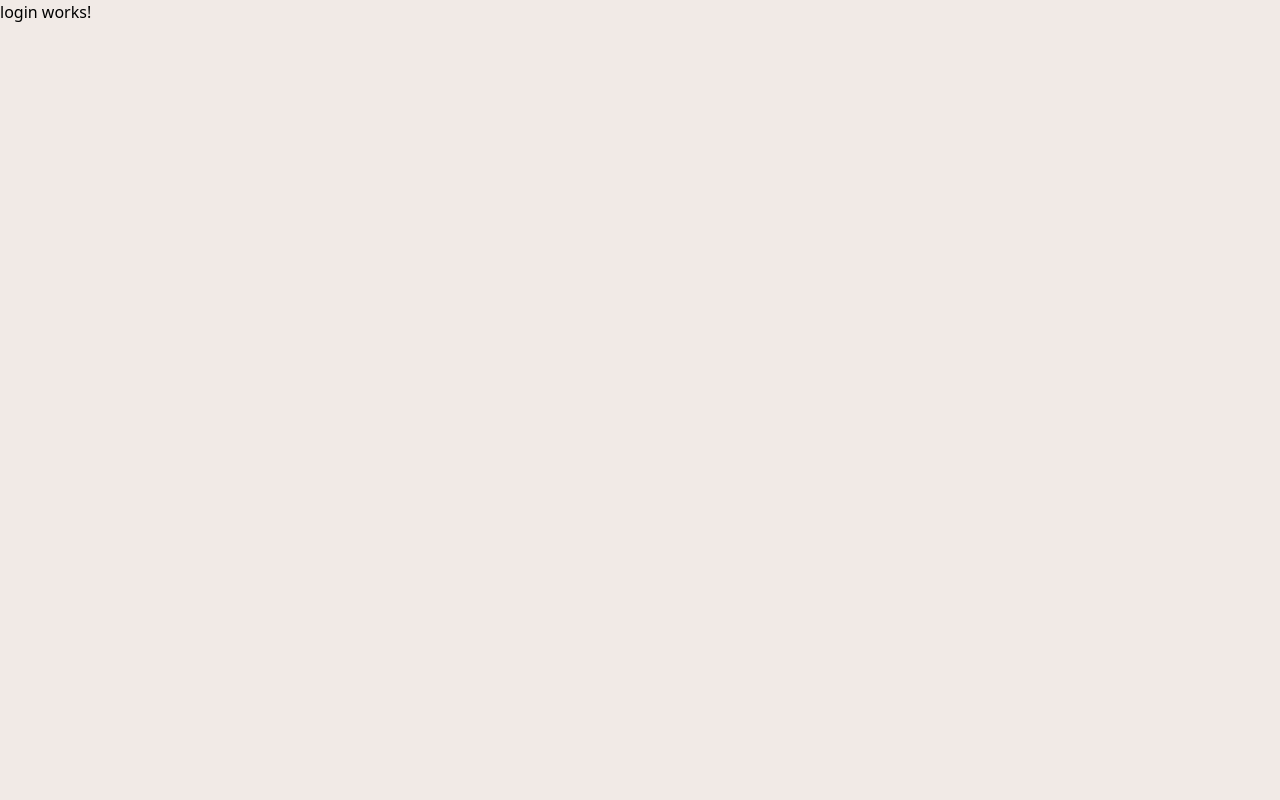
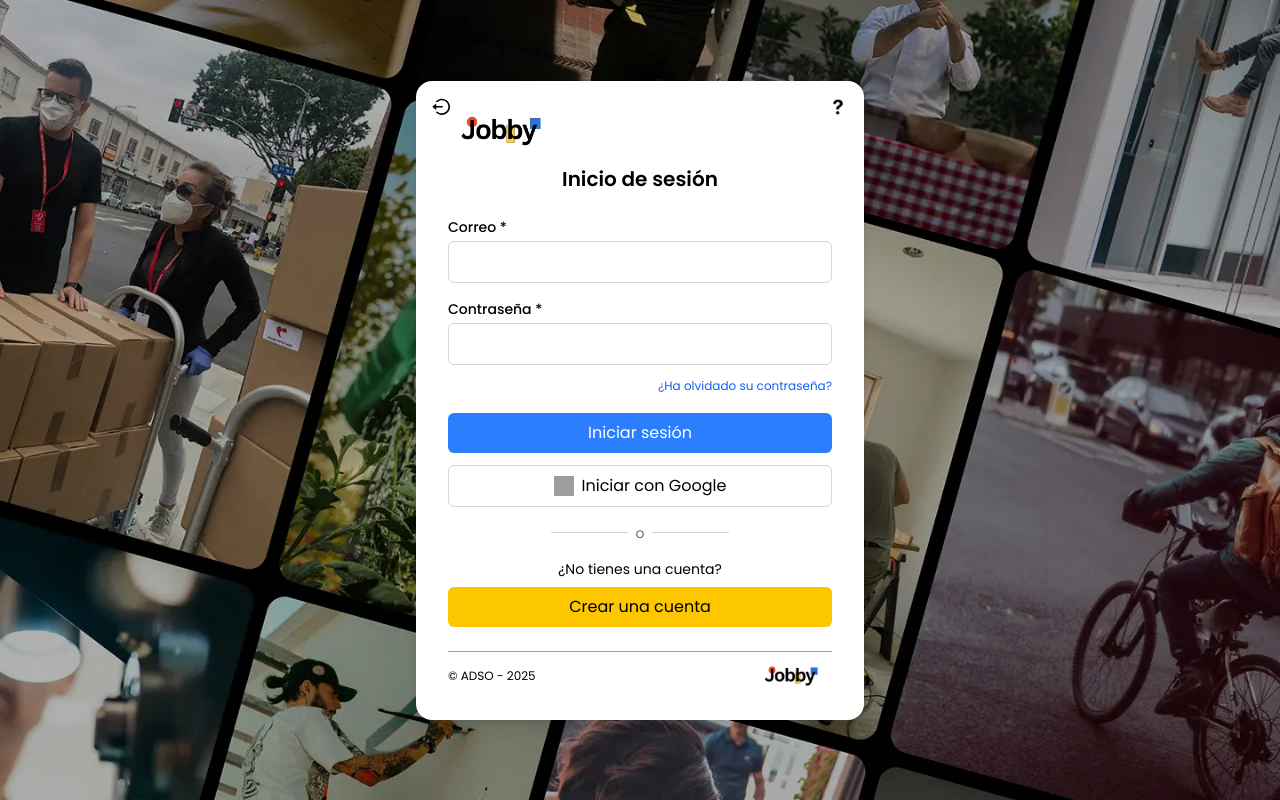
Before and after one commit to JuanesPachon/Jobby, an Angular app in the folder client/: page /login in a window 1280 px wide. Built offline with nearby package versions, Linux system fonts and the light colour scheme; grey boxes are pictures that could not be loaded.

Commit message:
Feat(auth): add login view

```diff
--- a/client/src/app/features/auth/login/login.html
+++ b/client/src/app/features/auth/login/login.html
@@ -1 +1,68 @@
-<p>login works!</p>
+<div class="min-h-screen flex items-center justify-center font-poppins bg-cover bg-center bg-[url('/images/WebP/dashboard_inicio_sesion.webp')]">
+  <main class="bg-white rounded-2xl shadow-lg p-8 w-full max-w-md relative font-poppins ">
+
+    <!-- Botón atrás -->
+    <button class="absolute top-4 left-4">
+      <img src="/icons/return-pg_icon.svg" alt="Atrás" class="w-5 h-5">
+    </button>
+
+    <!-- Icono ayuda -->
+    <button class="absolute top-4 right-4">
+      <img src="/icons/help_icon.svg" alt="Ayuda" class="w-5 h-5">
+    </button>
+
+    <!-- Logo -->
+    <div class="text-center mb-4">
+      <img src="/images/LOGO/png_sin_fondo/fondo_blanco.png" alt="Jobby Logo" class="h-7 md:h-9">
+    </div>
+
+    <!-- Título -->
+    <h2 class="text-center text-xl font-semibold mb-6">Inicio de sesión</h2>
+
+    <!-- Formulario -->
+    <form>
+      <div class="mb-4">
+        <label for="email" class="block text-sm font-medium mb-1">Correo *</label>
+        <input id="email" type="email" class="w-full border border-gray-300 rounded-md px-4 py-2 focus:outline-none focus:ring-2 focus:ring-blue-400">
+      </div>
+
+      <div class="mb-2">
+        <label for="password" class="block text-sm font-medium mb-1">Contraseña *</label>
+        <input id="password" type="password"  class="w-full border border-gray-300 rounded-md px-4 py-2 focus:outline-none focus:ring-2 focus:ring-blue-400">
+      </div>
+
+      <div class="text-right mb-4">
+        <a href="#" class="text-xs text-blue-600 hover:underline">¿Ha olvidado su contraseña?</a>
+      </div>
+
+      <button type="submit" class="w-full bg-blue-500 text-white py-2 rounded-md hover:bg-blue-600 mb-3">
+        Iniciar sesión
+      </button>
+
+      <!-- Botón Google -->
+      <button type="button" class="w-full flex items-center justify-center border border-gray-300 py-2 rounded-md mb-3">
+        <img src="https://www.google.com/images/branding/googleg/1x/googleg_standard_color_64dp.png" alt="Google" class="w-5 h-5 mr-2">
+        Iniciar con Google
+      </button>
+
+      <!-- Separador -->
+      <div class="flex items-center justify-center my-4">
+        <span class="border-t border-gray-300 w-1/5"></span>
+        <span class="mx-2 text-gray-500 text-sm">o</span>
+        <span class="border-t border-gray-300 w-1/5"></span>
+      </div>
+
+      <!-- Link crear cuenta -->
+      <p class="text-center text-sm mb-2">¿No tienes una cuenta?</p>
+      <a href="#" class="block w-full bg-yellow-400 text-black text-center py-2 rounded-md hover:bg-yellow-500">
+        Crear una cuenta
+      </a>
+    </form>
+    <!-- copyright-->
+    <div class="mt-6 border-t border-gray-400 pt-3 flex items-center justify-between">
+      <p class="text-xs text-black">© ADSO - 2025</p>
+      <img src="/images/LOGO/png_sin_fondo/fondo_blanco.png" alt="Jobby Logo" class="h-5 md:h-6" />
+    </div>
+
+  </main>
+</div>
```
Also changed, not shown: client/public/icons/return-pg_icon.svg (added).
